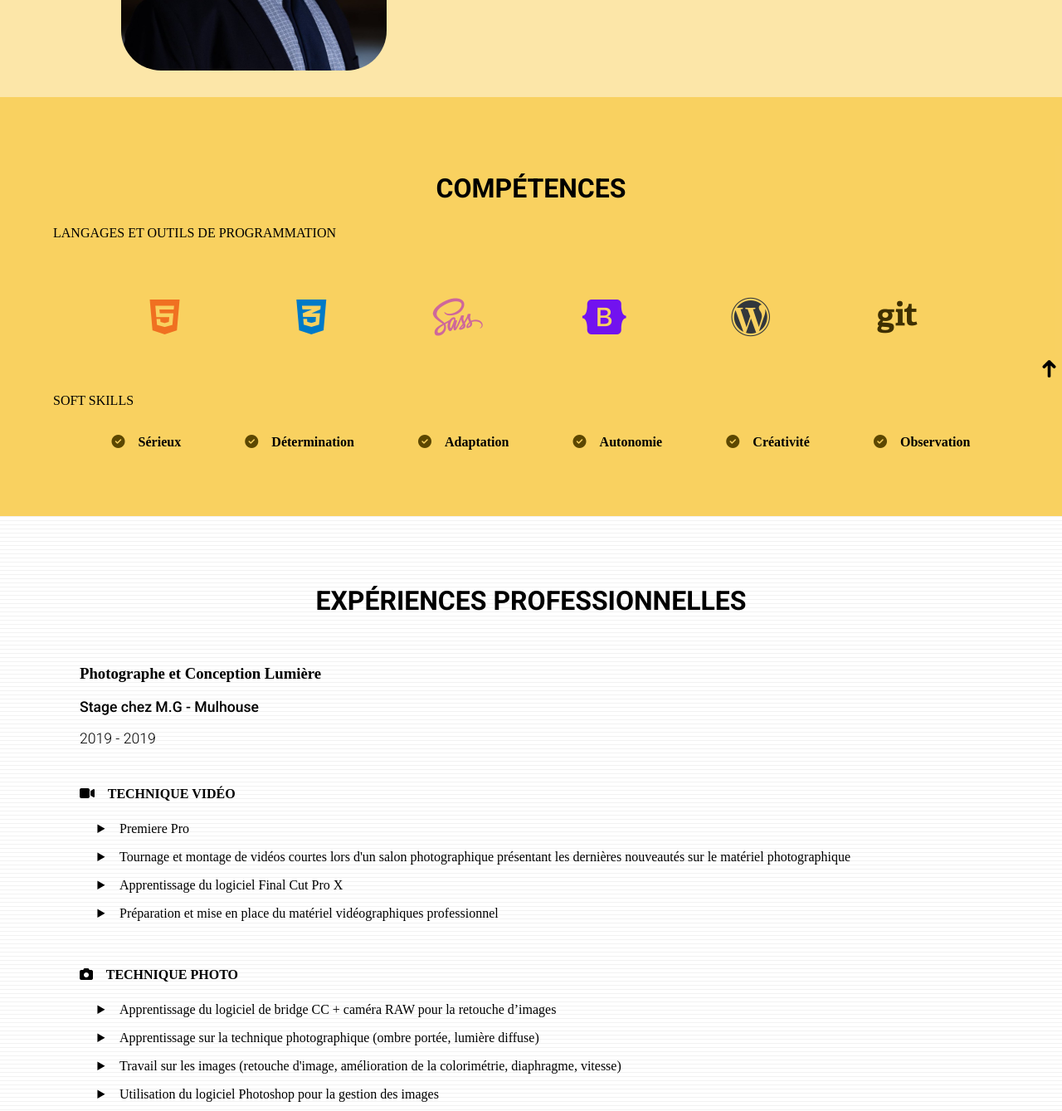
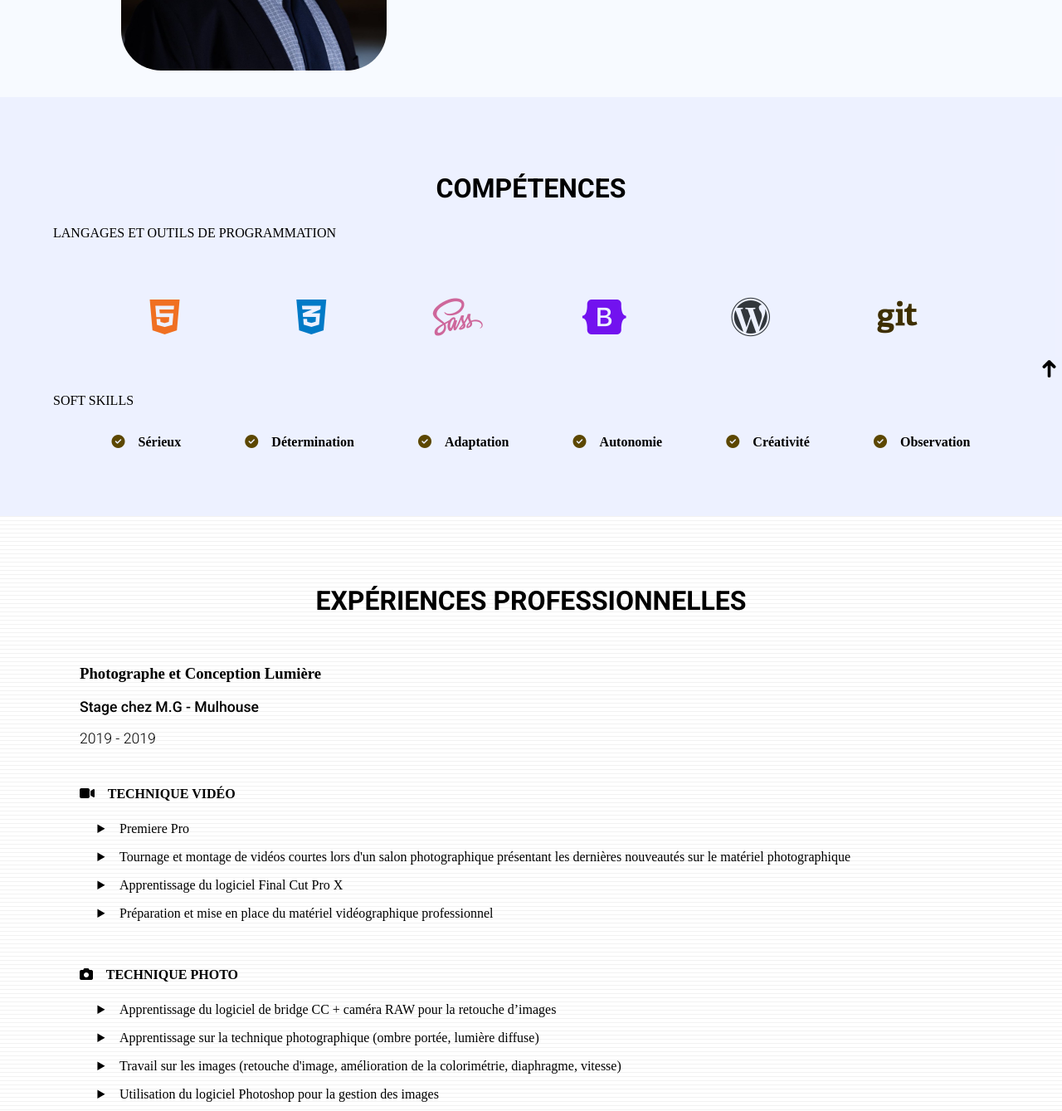
Before and after one commit to Samy-Fichel/portfolio-samy-fichel-meyer, a website: page index.html in a window 1280 px wide. Shown: the part 333-1672 px from the top of the page at 83% size. Drawn offline with Linux system fonts and the light colour scheme; a web font is replaced by a local one.

Commit message:
modifications des background-color

```diff
--- a/index.html
+++ b/index.html
@@ -99,7 +99,7 @@
               <li class="experiences-lists">Tournage et montage de vidéos courtes lors d'un salon photographique
                 présentant les dernières nouveautés sur le matériel photographique </li>
               <li class="experiences-lists">Apprentissage du logiciel Final Cut Pro X</li>
-              <li class="experiences-lists"> Préparation et mise en place du matériel vidéographiques professionnel</li>
+              <li class="experiences-lists"> Préparation et mise en place du matériel vidéographique professionnel</li>
             </ul>
 
             <p class="title-bloc-experiences"><i class="fa-solid fa-camera"></i>&nbsp; &nbsp; TECHNIQUE PHOTO</p>
--- a/sass/base/_index.scss
+++ b/sass/base/_index.scss
@@ -228,7 +228,7 @@ button {
 
 /********************* BLOC PORTFOLIO ***************/
 #Portfolio {
-    background-color: #f8c536c9;
+    background-color: $primary-color;
     padding-top: 2em;
     width: 100%;
     margin: auto;
--- a/sass/utils/_variables.scss
+++ b/sass/utils/_variables.scss
@@ -1,5 +1,5 @@
 $font-family: 'Roboto';
 $color-black: black;
 $color-white:#ffff;
-$primary-color:rgba(248, 197, 54, 0.7882352941);
-$secondary-color:rgba(248, 197, 54, 0.431372549);
+$primary-color: rgb(233 237 255 / 79%);
+$secondary-color: rgb(237 244 255 / 43%);
```
Also changed, not shown: sass/style.css, 1 other file.
